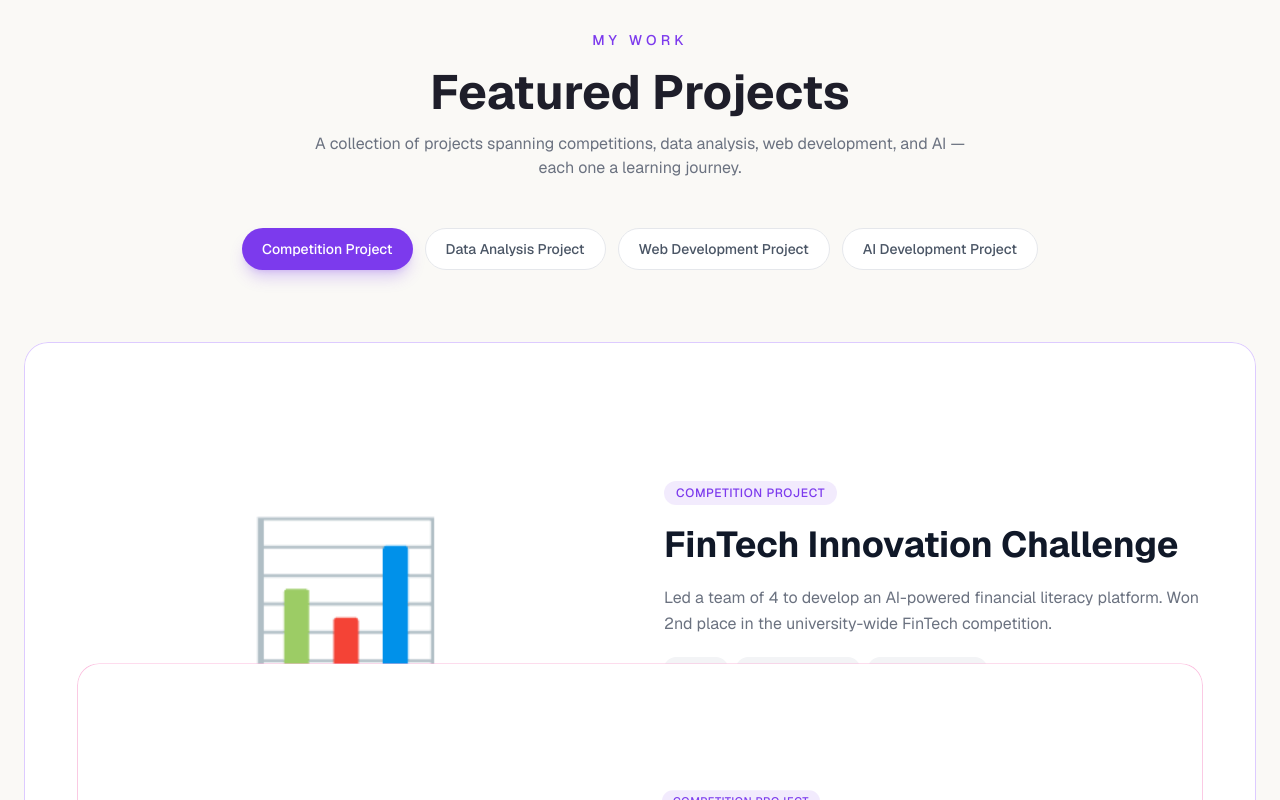
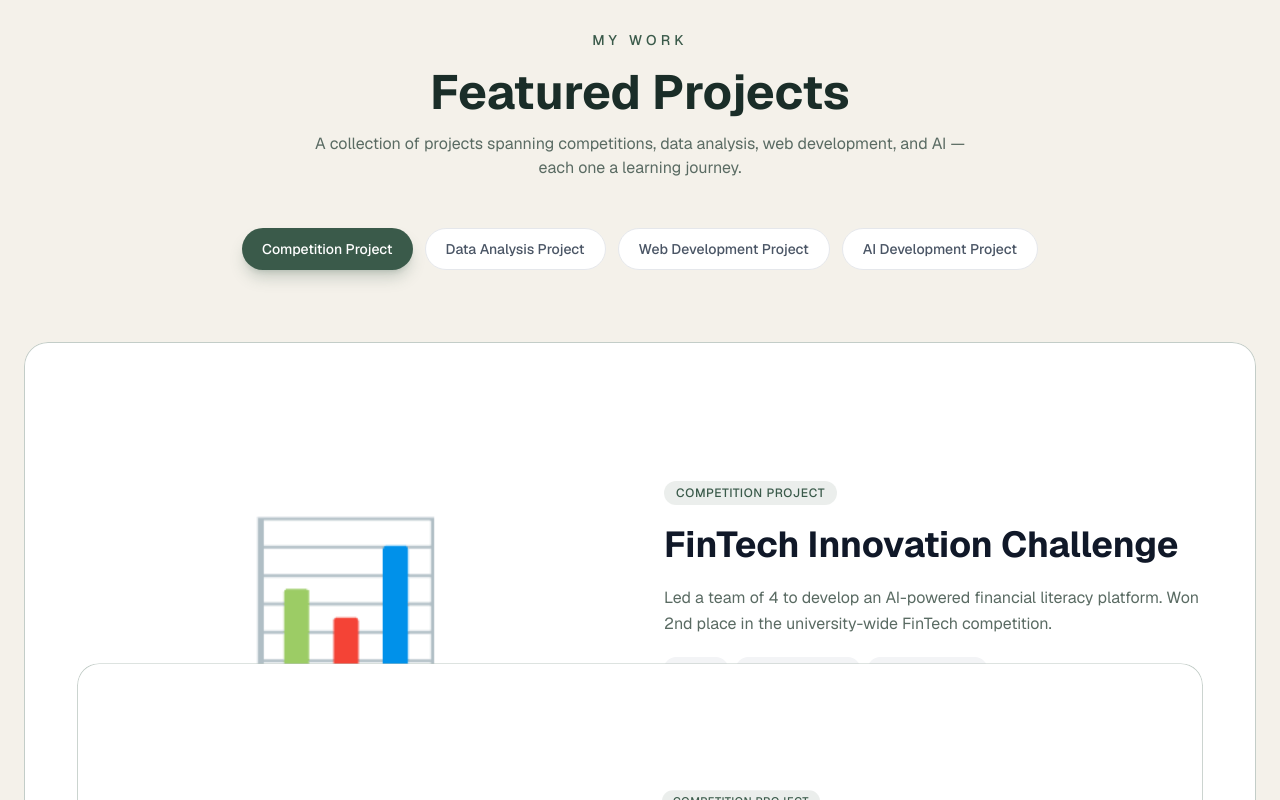
Before and after one commit to Huenying/my-portfolio-website, a Next.js app: page /my-portfolio-website/ in a window 1280 px wide. Shown: the part 1700-2500 px from the top of the page. Built offline with nearby package versions, Linux system fonts and the light colour scheme.

Commit message:
Refactor color palette to forest theme: moss, sage, and amber tones

```diff
--- a/app/globals.css
+++ b/app/globals.css
@@ -1,23 +1,23 @@
 @import "tailwindcss";
 
 :root {
-  --background: #faf9f6;
-  --foreground: #1e1e2a;
+  --background: #F4F1EA;
+  --foreground: #1A2D28;
 }
 
 @theme inline {
   --color-background: var(--background);
   --color-foreground: var(--foreground);
 
-  --color-primary: #7c3aed;
-  --color-primary-light: #a78bfa;
-  --color-primary-dark: #5b21b6;
-  --color-secondary: #06b6d4;
-  --color-secondary-light: #67e8f9;
-  --color-accent: #f59e0b;
-  --color-surface: #ffffff;
-  --color-muted: #f1f0f6;
-  --color-textSecondary: #6b7280;
+  --color-primary: #3A5A4A;
+  --color-primary-light: #B2C9B0;
+  --color-primary-dark: #2E4038;
+  --color-secondary: #6B8F7B;
+  --color-secondary-light: #C8DBC5;
+  --color-accent: #D99A3C;
+  --color-surface: #FAF8F3;
+  --color-muted: #E8E4DA;
+  --color-textSecondary: #5A6B63;
 
   --font-sans: var(--font-geist-sans);
   --font-mono: var(--font-geist-mono);
@@ -51,5 +51,5 @@ body {
 /* Selection color */
 ::selection {
   background: var(--color-primary-light);
-  color: white;
+  color: #1A2D28;
 }
--- a/components/About.tsx
+++ b/components/About.tsx
@@ -38,13 +38,13 @@ const EXPERIENCES = [
 ];
 
 const SKILLS = [
-  { name: "Python", level: 90, color: "from-blue-500 to-cyan-500" },
-  { name: "TypeScript", level: 85, color: "from-sky-500 to-blue-500" },
-  { name: "React / Next.js", level: 85, color: "from-cyan-400 to-teal-500" },
-  { name: "SQL", level: 80, color: "from-amber-400 to-orange-500" },
-  { name: "Machine Learning", level: 75, color: "from-violet-500 to-purple-600" },
-  { name: "Data Visualization", level: 80, color: "from-emerald-400 to-teal-500" },
-  { name: "Tailwind CSS", level: 85, color: "from-teal-400 to-cyan-500" },
+  { name: "Python", level: 90, color: "from-[#3A5A4A] to-[#6B8F7B]" },
+  { name: "TypeScript", level: 85, color: "from-[#6B8F7B] to-[#B2C9B0]" },
+  { name: "React / Next.js", level: 85, color: "from-[#3A5A4A] to-[#2E4038]" },
+  { name: "SQL", level: 80, color: "from-[#D99A3C] to-[#C4882E]" },
+  { name: "Machine Learning", level: 75, color: "from-[#6B8F7B] to-[#3A5A4A]" },
+  { name: "Data Visualization", level: 80, color: "from-[#B2C9B0] to-[#6B8F7B]" },
+  { name: "Tailwind CSS", level: 85, color: "from-[#3A5A4A] to-[#B2C9B0]" },
   { name: "Git / GitHub", level: 80, color: "from-gray-500 to-gray-700" },
 ];
 
--- a/components/Hero.tsx
+++ b/components/Hero.tsx
@@ -103,7 +103,7 @@ export default function Hero() {
             <motion.div
               style={{ x: card1X, scale: card1Scale, rotate: card1Rotate, zIndex: card1Z }}
               onClick={() => handleCardClick("My Portfolio")}
-              className="absolute w-[260px] md:w-[300px] h-[260px] md:h-[300px] rounded-2xl bg-gradient-to-br from-violet-500 to-purple-600 p-6 md:p-8 cursor-pointer shadow-xl hover:shadow-2xl transition-shadow duration-300 flex flex-col justify-between"
+              className="absolute w-[260px] md:w-[300px] h-[260px] md:h-[300px] rounded-2xl bg-gradient-to-br from-[#3A5A4A] to-[#2E4038] p-6 md:p-8 cursor-pointer shadow-xl hover:shadow-2xl transition-shadow duration-300 flex flex-col justify-between"
             >
               <div className="text-3xl md:text-4xl">🎨</div>
               <div>
@@ -119,7 +119,7 @@ export default function Hero() {
             <motion.div
               style={{ y: card2Y, zIndex: card2Z }}
               onClick={() => handleCardClick("About Me")}
-              className="absolute w-[260px] md:w-[300px] h-[260px] md:h-[300px] rounded-2xl bg-gradient-to-br from-cyan-400 to-blue-500 p-6 md:p-8 cursor-pointer shadow-xl hover:shadow-2xl transition-shadow duration-300 flex flex-col justify-between"
+              className="absolute w-[260px] md:w-[300px] h-[260px] md:h-[300px] rounded-2xl bg-gradient-to-br from-[#6B8F7B] to-[#B2C9B0] p-6 md:p-8 cursor-pointer shadow-xl hover:shadow-2xl transition-shadow duration-300 flex flex-col justify-between"
             >
               <div className="text-3xl md:text-4xl">👩‍💻</div>
               <div>
@@ -135,7 +135,7 @@ export default function Hero() {
             <motion.div
               style={{ x: card3X, scale: card3Scale, rotate: card3Rotate, zIndex: card3Z }}
               onClick={() => handleCardClick("Contact Me")}
-              className="absolute w-[260px] md:w-[300px] h-[260px] md:h-[300px] rounded-2xl bg-gradient-to-br from-amber-400 to-orange-500 p-6 md:p-8 cursor-pointer shadow-xl hover:shadow-2xl transition-shadow duration-300 flex flex-col justify-between"
+              className="absolute w-[260px] md:w-[300px] h-[260px] md:h-[300px] rounded-2xl bg-gradient-to-br from-[#D99A3C] to-[#C4882E] p-6 md:p-8 cursor-pointer shadow-xl hover:shadow-2xl transition-shadow duration-300 flex flex-col justify-between"
             >
               <div className="text-3xl md:text-4xl">📬</div>
               <div>
--- a/components/Portfolio.tsx
+++ b/components/Portfolio.tsx
@@ -24,8 +24,8 @@ const PROJECTS = [
       "Led a team of 4 to develop an AI-powered financial literacy platform. Won 2nd place in the university-wide FinTech competition.",
     image: "📊",
     tags: ["Python", "Machine Learning", "Team Leadership"],
-    color: "from-violet-500/20 to-purple-500/10",
-    borderColor: "border-violet-500/30",
+    color: "from-[#3A5A4A]/20 to-[#2E4038]/10",
+    borderColor: "border-[#3A5A4A]/30",
   },
   {
     id: 2,
@@ -35,8 +35,8 @@ const PROJECTS = [
       "Comprehensive analysis of Hong Kong's property market trends using 10+ years of transactional data. Built interactive dashboards for visualization.",
     image: "🏠",
     tags: ["Python", "Pandas", "Tableau", "SQL"],
-    color: "from-blue-500/20 to-cyan-500/10",
-    borderColor: "border-blue-500/30",
+    color: "from-[#B2C9B0]/20 to-[#6B8F7B]/10",
+    borderColor: "border-[#B2C9B0]/30",
   },
   {
     id: 3,
@@ -46,8 +46,8 @@ const PROJECTS = [
       "Full-stack e-commerce platform with real-time inventory management, payment integration, and responsive design. Built for a local retail business.",
     image: "🛒",
     tags: ["React", "Next.js", "Node.js", "MongoDB"],
-    color: "from-emerald-500/20 to-teal-500/10",
-    borderColor: "border-emerald-500/30",
+    color: "from-[#6B8F7B]/20 to-[#3A5A4A]/10",
+    borderColor: "border-[#6B8F7B]/30",
   },
   {
     id: 4,
@@ -57,8 +57,8 @@ const PROJECTS = [
       "Developed a context-aware chatbot using LLMs for customer service automation. Achieved 85% resolution rate in pilot testing.",
     image: "🤖",
     tags: ["Python", "LangChain", "OpenAI", "FastAPI"],
-    color: "from-orange-500/20 to-amber-500/10",
-    borderColor: "border-orange-500/30",
+    color: "from-[#D99A3C]/20 to-[#C4882E]/10",
+    borderColor: "border-[#D99A3C]/30",
   },
   {
     id: 5,
@@ -68,8 +68,8 @@ const PROJECTS = [
       "Won Best Innovation Award at a 48-hour data science hackathon. Built a predictive model for traffic flow optimization using real-time sensor data.",
     image: "🏆",
     tags: ["Python", "Scikit-learn", "Time Series", "API"],
-    color: "from-pink-500/20 to-rose-500/10",
-    borderColor: "border-pink-500/30",
+    color: "from-[#3A5A4A]/20 to-[#2E4038]/10",
+    borderColor: "border-[#3A5A4A]/30",
   },
   {
     id: 6,
@@ -79,8 +79,8 @@ const PROJECTS = [
       "Built a machine learning pipeline to predict customer churn for a telecom company. Achieved 92% accuracy with feature engineering.",
     image: "📈",
     tags: ["Python", "XGBoost", "Feature Engineering", "SHAP"],
-    color: "from-indigo-500/20 to-violet-500/10",
-    borderColor: "border-indigo-500/30",
+    color: "from-[#B2C9B0]/20 to-[#6B8F7B]/10",
+    borderColor: "border-[#B2C9B0]/30",
   },
   {
     id: 7,
@@ -90,8 +90,8 @@ const PROJECTS = [
       "A drag-and-drop portfolio builder with customizable templates, real-time preview, and one-click deployment. Used by 200+ students.",
     image: "🌐",
     tags: ["React", "TypeScript", "Tailwind CSS", "Firebase"],
-    color: "from-sky-500/20 to-blue-500/10",
-    borderColor: "border-sky-500/30",
+    color: "from-[#6B8F7B]/20 to-[#3A5A4A]/10",
+    borderColor: "border-[#6B8F7B]/30",
   },
   {
     id: 8,
@@ -101,8 +101,8 @@ const PROJECTS = [
       "Real-time object detection system using YOLOv8 for warehouse inventory management. Reduced manual counting time by 75%.",
     image: "👁️",
     tags: ["Python", "YOLOv8", "OpenCV", "PyTorch"],
-    color: "from-red-500/20 to-rose-500/10",
-    borderColor: "border-red-500/30",
+    color: "from-[#D99A3C]/20 to-[#C4882E]/10",
+    borderColor: "border-[#D99A3C]/30",
   },
 ];
 
```
